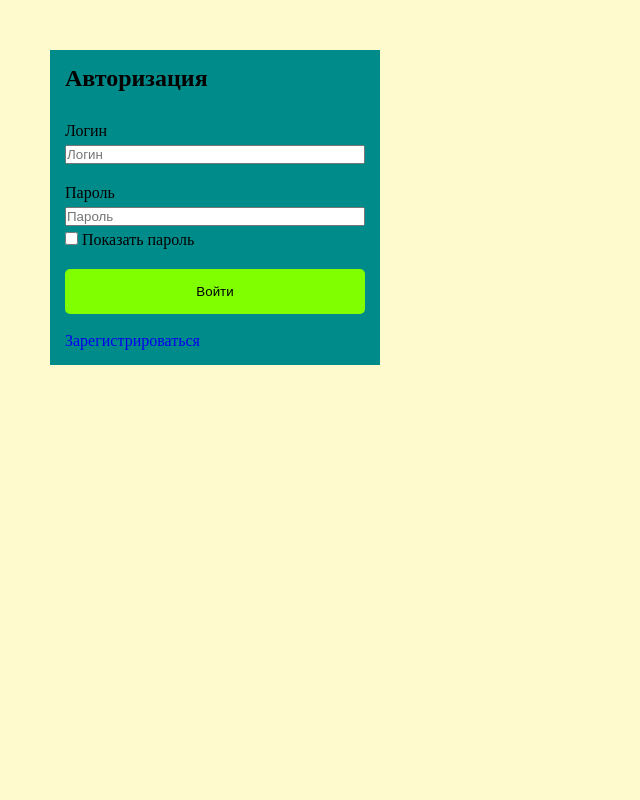
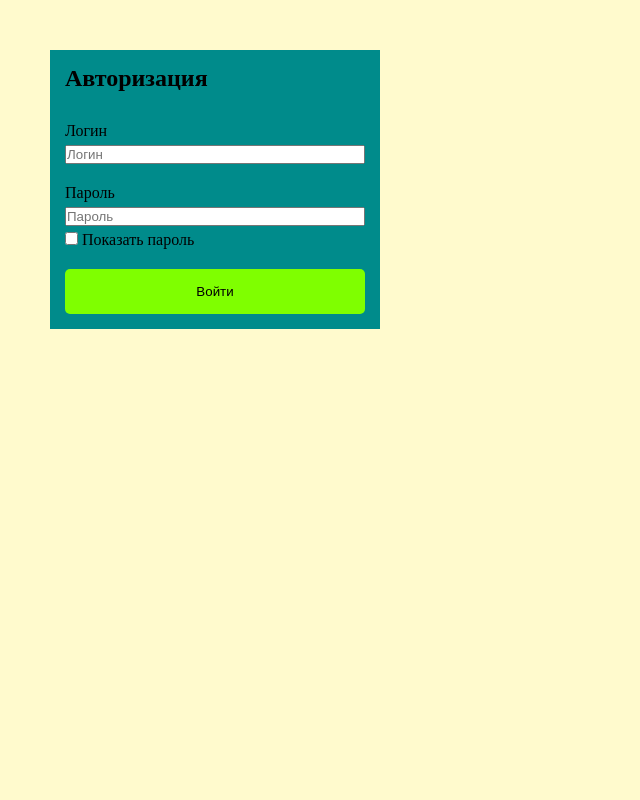
Before and after one commit to PHP-P311/OTK-Variant-5, a PHP site: page /login.php in a window 1280 px wide. Shown: the whole page, without its empty margins (0-640 px from the left). Run offline with PHP 8.4, Linux system fonts and the light colour scheme.

Commit message:
delete url for registration

```diff
--- a/login.php
+++ b/login.php
@@ -38,8 +38,6 @@ session_start();
             }
             session_destroy();
             ?>
-            <br>
-            <a href="./reg.php">Зарегистрироваться</a>
         </div>
     </div>
 
```
